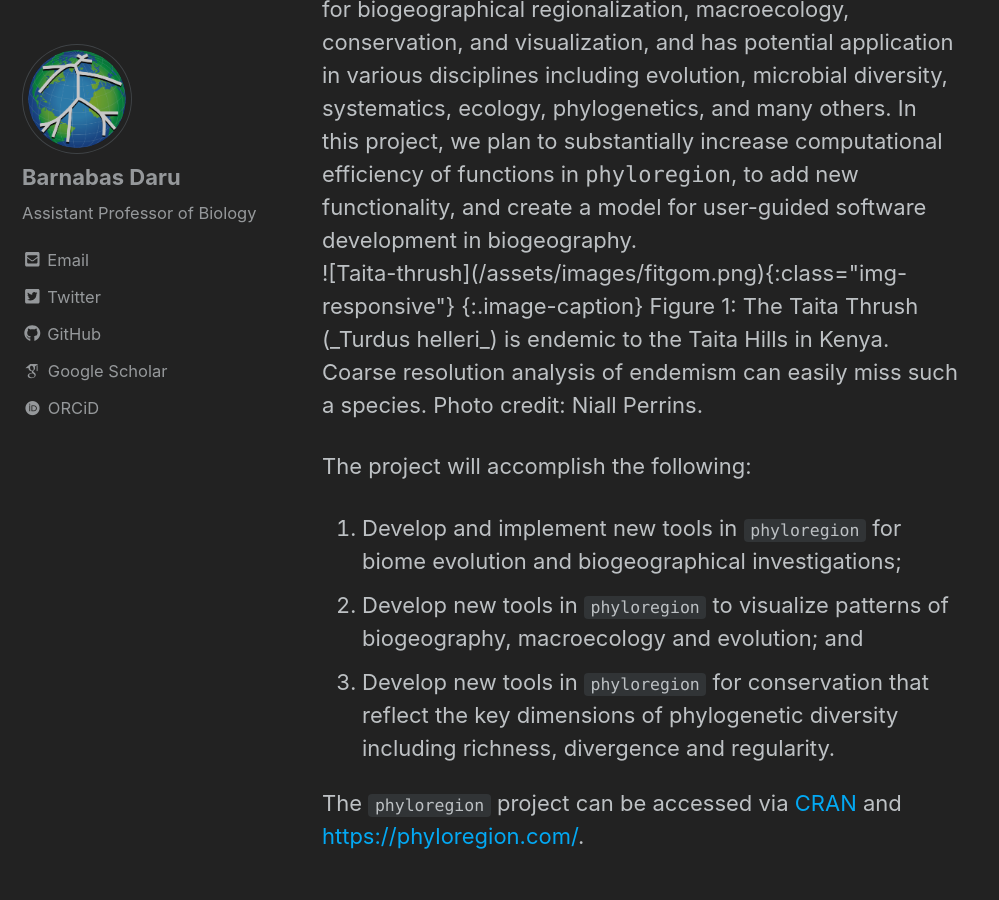
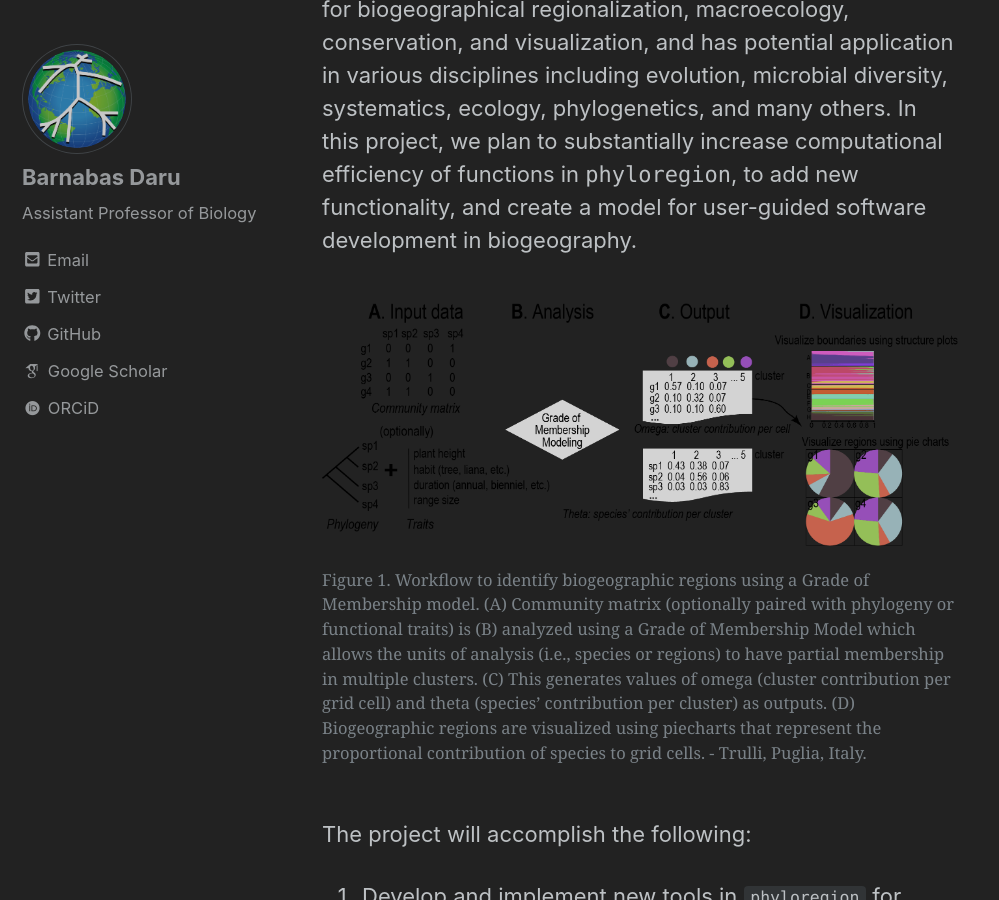
Before and after one commit to darunabas/darulab.github.io, a Jekyll site: the page built from _pages/research.html, in a window 1280 px wide and 900 px high, scrolled down 1558 px. Shown: the whole window, without its empty margins (0-999 px from the left). Built offline with Jekyll 4.4.1, drawn with Linux system fonts in a browser that asks for light colours; nearby versions of some CDN libraries; some web fonts are replaced.

Commit message:
Update research.html

```diff
--- a/_pages/research.html
+++ b/_pages/research.html
@@ -18,9 +18,10 @@ The exponential growth of plant occurrence data can facilitate dynamic biodivers
 <h2><code>phyloregion</code>, computational infrastructure for biogeographic regionalization and macroecology in the R computing environment</h2>
 Establishing geographical comparisons based on shared biota is crucial to the study of biogeography and for managing biological diversity in the face of rapid warming of the Earth’s climate. However, the computational tools to analyze and manipulate the massive-scale species biogeography data has not been fully developed. The R software package <code> <a href="https://phyloregion.com" target="_blank">phyloregion</a></code> – designed for biogeographic regionalization and macroecology – can overcome these computational challenges. It contains tools for biogeographical regionalization, macroecology, conservation, and visualization, and has potential application in various disciplines including evolution, microbial diversity, systematics, ecology, phylogenetics, and many others. In this project, we plan to substantially increase computational efficiency of functions in <code>phyloregion</code>, to add new functionality, and create a model for user-guided software development in biogeography.<p>
 
-![Taita-thrush](/assets/images/fitgom.png){:class="img-responsive"}
-{:.image-caption}
-Figure 1: The Taita Thrush (_Turdus helleri_) is endemic to the Taita Hills in Kenya. Coarse resolution analysis of endemism can easily miss such a species. Photo credit: Niall Perrins.
+<figure>
+  <img src="{{ site.baseurl }}/assets/images/fitgom.png" alt="Grade of Membership Model"/>
+  <figcaption>Figure 1. Workflow to identify biogeographic regions using a Grade of Membership model. (A) Community matrix (optionally paired with phylogeny or functional traits) is (B) analyzed using a Grade of Membership Model which allows the units of analysis (i.e., species or regions) to have partial membership in multiple clusters. (C) This generates values of omega (cluster contribution per grid cell) and theta (species’ contribution per cluster) as outputs. (D) Biogeographic regions are visualized using piecharts that represent the proportional contribution of species to grid cells. - Trulli, Puglia, Italy.</figcaption>
+</figure>
 
 <p>The project will accomplish the following:
 <ol>
```
